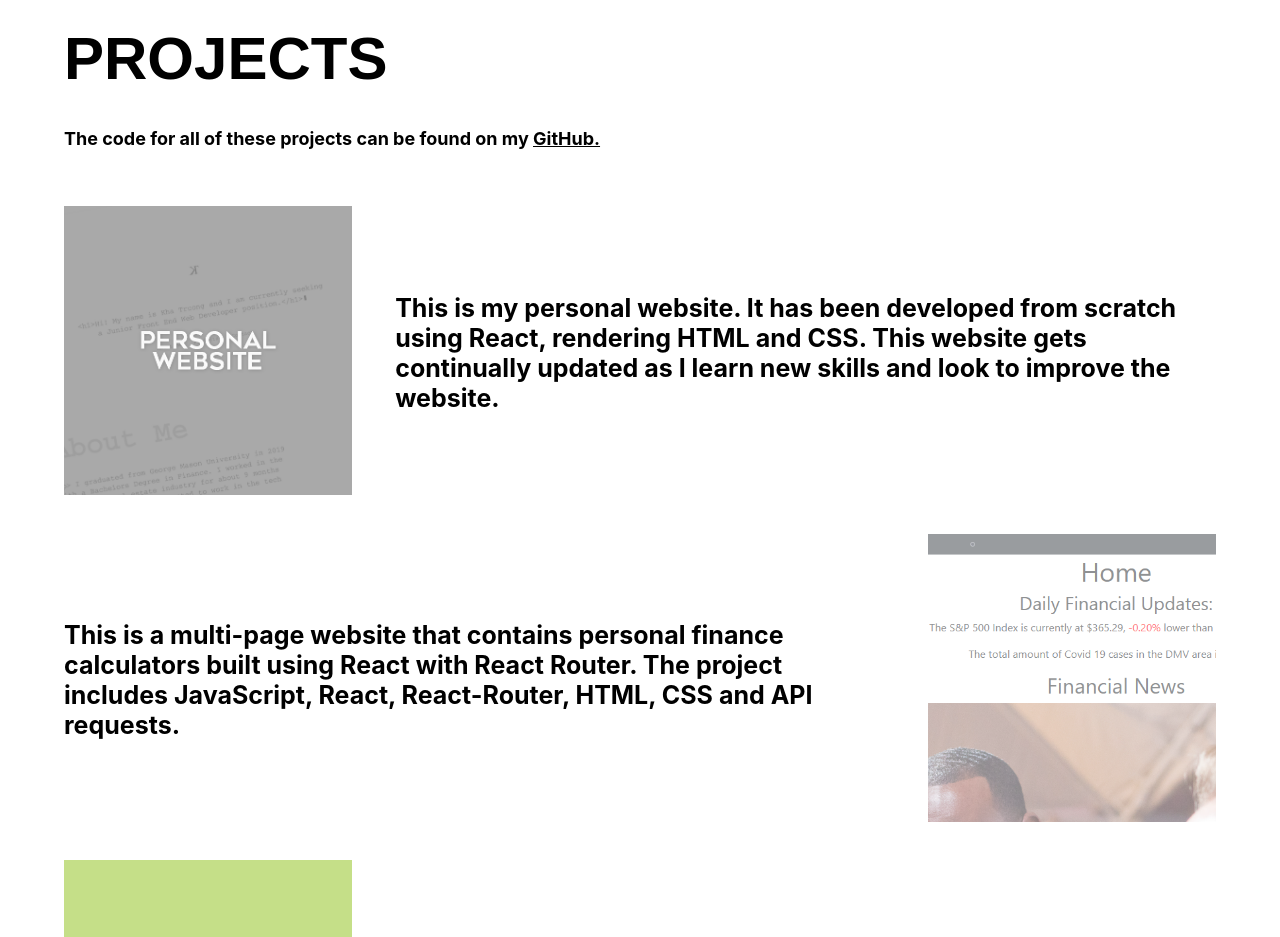
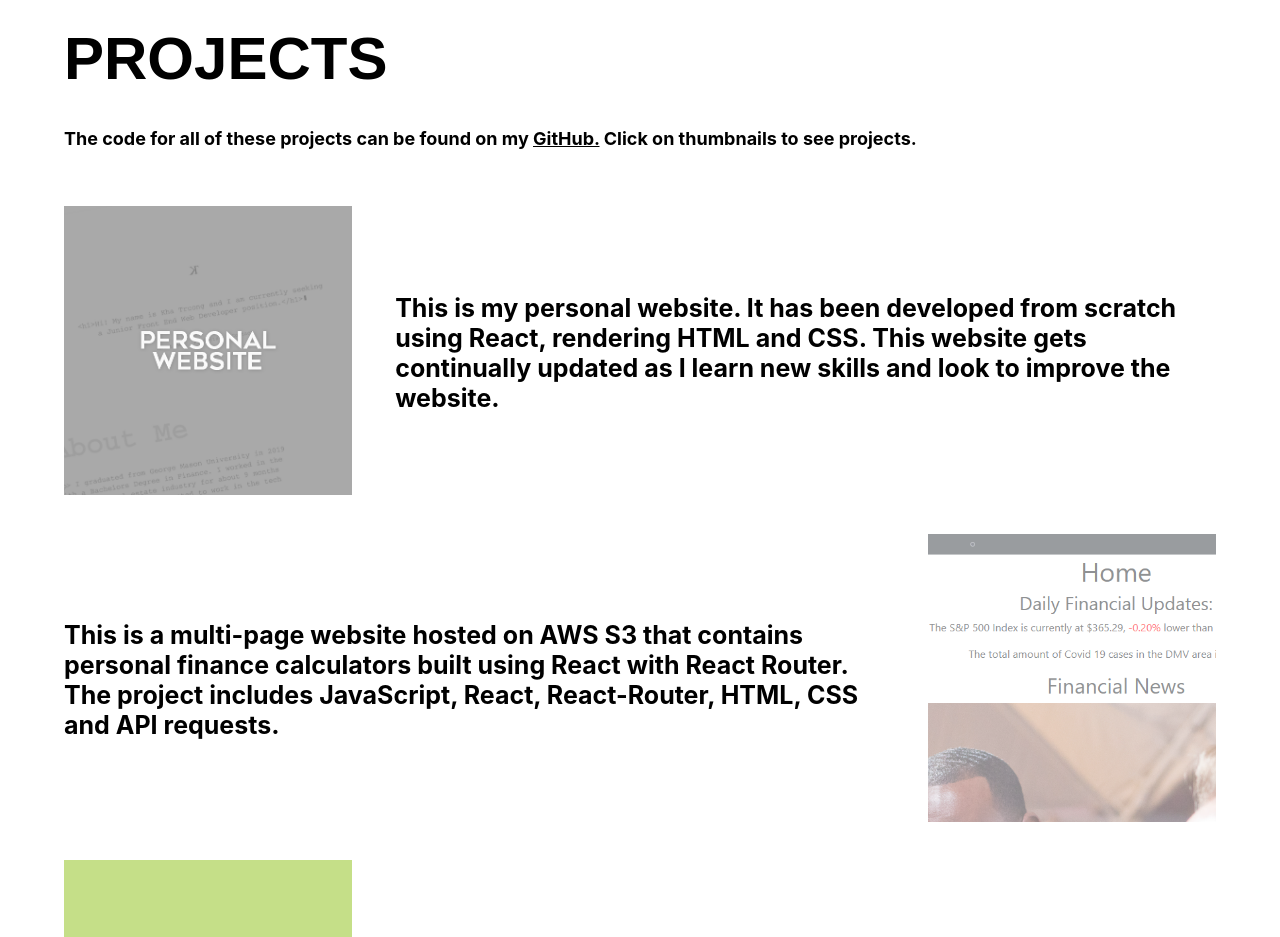
Before and after one commit to khatruong2009/ReactKhaTruong, a React (Create React App) app in the folder khatruong/: page / in a window 1280 px wide. Shown: the part 1320-2257 px from the top of the page. Built offline with nearby package versions, Linux system fonts and the light colour scheme; the HTML template or start-up script is replaced by a standard one.

Commit message:
updated finance tools website

```diff
--- a/khatruong/src/Components/Projects.jsx
+++ b/khatruong/src/Components/Projects.jsx
@@ -18,7 +18,7 @@ function Projects() {
   return (
     <div className="projects" id="projects">
       <h2 className="subheader">PROJECTS</h2>
-      <p className="below-subheader">The code for all of these projects can be found on my <a href="https://github.com/khatruong2009" target="_blank">GitHub.</a></p>
+      <p className="below-subheader">The code for all of these projects can be found on my <a href="https://github.com/khatruong2009" target="_blank">GitHub.</a> Click on thumbnails to see projects.</p>
 
       <div className="project-box">
 
@@ -33,9 +33,9 @@ function Projects() {
 
         <ProjectRight
           name="Finance Tools Website"
-          link="https://khatruong2009.github.io/FinanceTools/"
+          link="https://finance-tools.s3.amazonaws.com/index.html"
           image={finance}
-          description="This is a multi-page website that contains personal finance calculators built using React with React Router. The project includes JavaScript, React, React-Router, HTML, CSS and API requests."
+          description="This is a multi-page website hosted on AWS S3 that contains personal finance calculators built using React with React Router. The project includes JavaScript, React, React-Router, HTML, CSS and API requests."
         />
 
         <ProjectLeft
```
